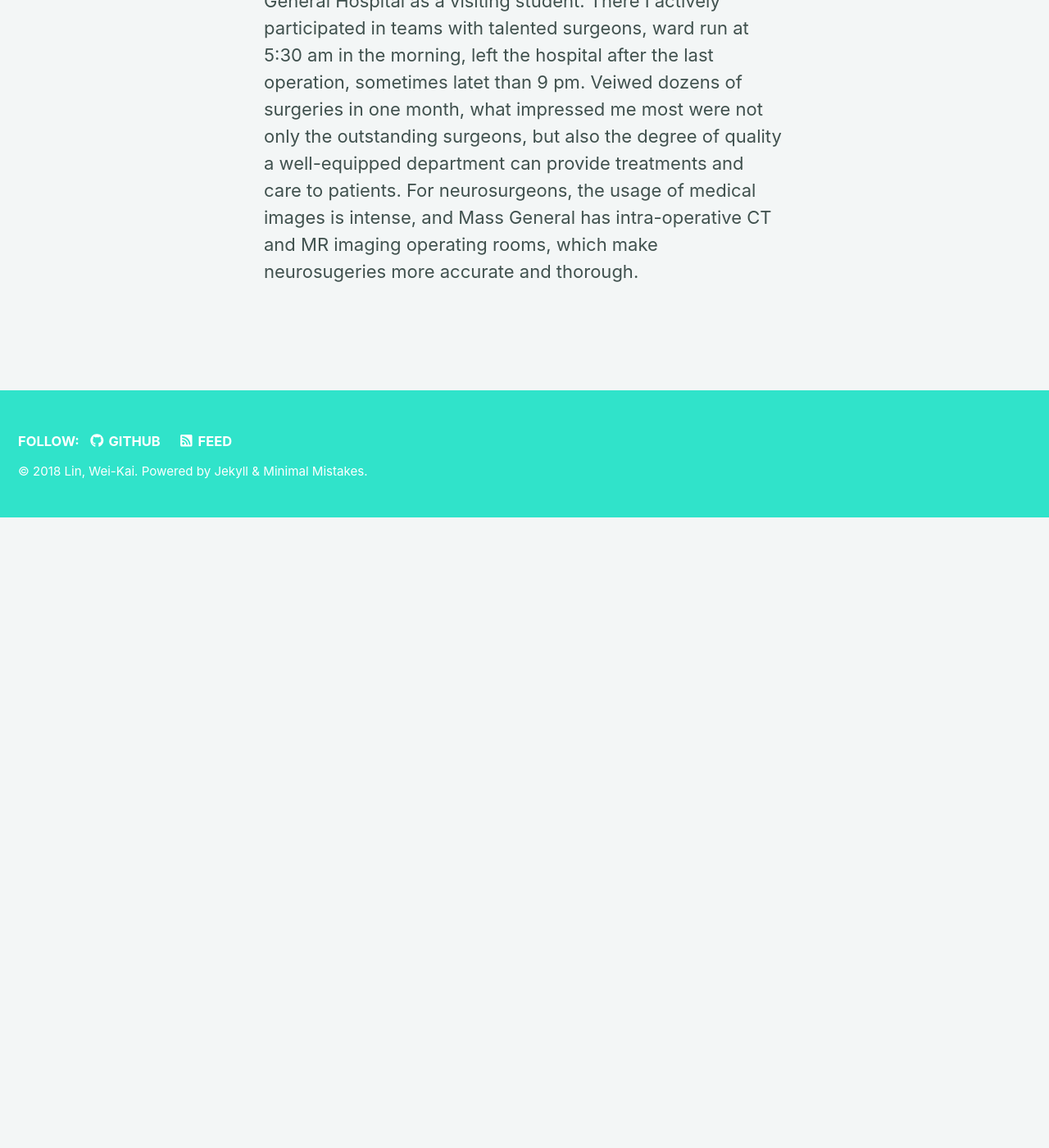
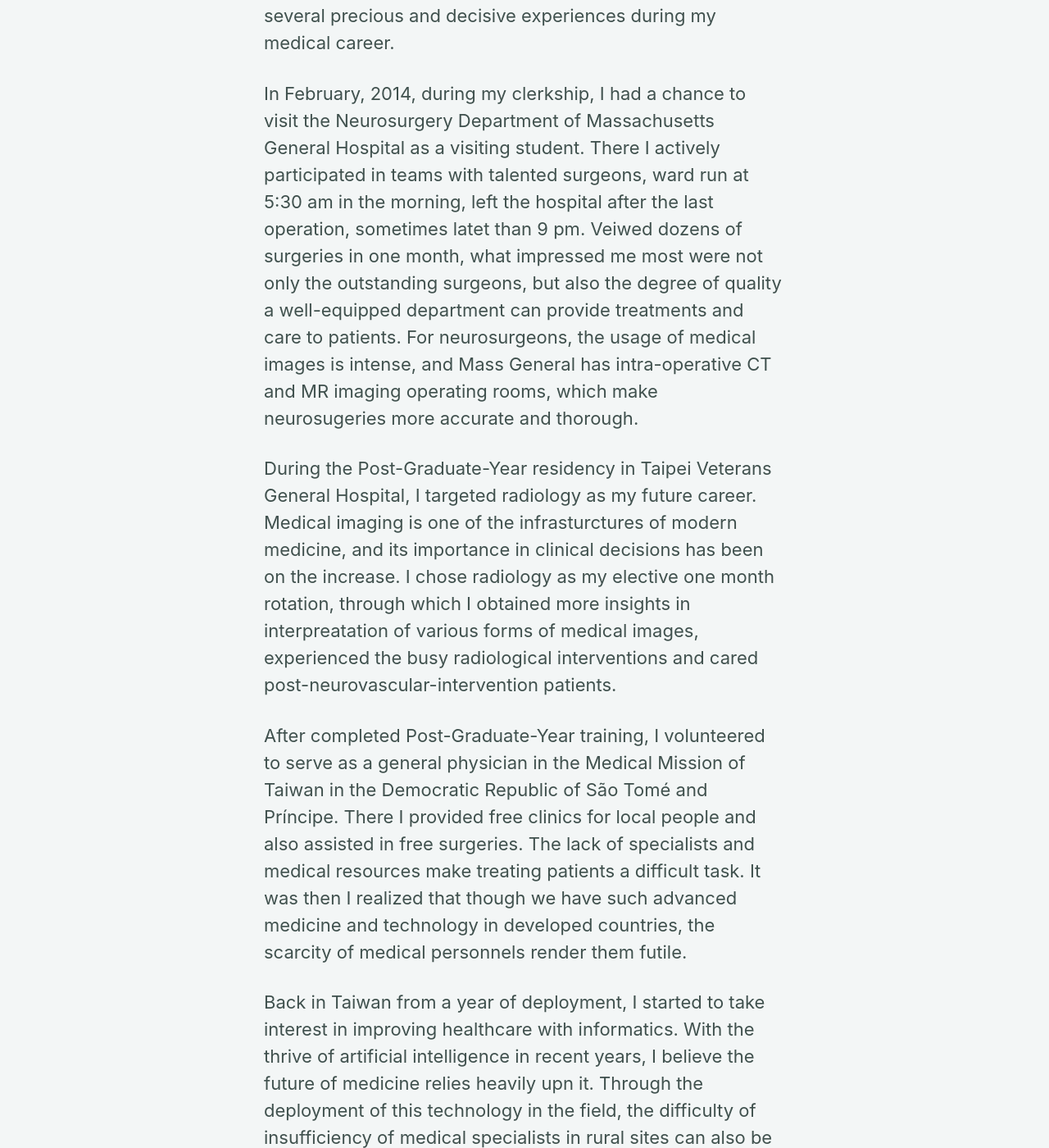
Before and after one commit to spreadwyvern/spreadwyvern.github.io, a Jekyll site: the page built from _pages/About Me.md, in a window 1280 px wide and 1400 px high, scrolled down 960 px. Shown: the whole window at 82% size. Built offline with Jekyll 4.4.1, drawn with Linux system fonts in a browser that asks for light colours; cached includes are drawn as plain includes; nearby versions of some CDN libraries; our own code applies the rules of GitHub Pages for plain Markdown files; before the commit the page ends 1590 px from its top, so only the background shows below that; some of the changed text lies outside the part shown.

Commit message:
update page

```diff
--- a/_pages/About Me.md
+++ b/_pages/About Me.md
@@ -5,8 +5,17 @@
 header:
   image: /assets/images/Iceland.jpg
 ---
-# My Track
+## My Track
+### _I'm a medical doctor, yet instead of practicing clinical medicine, I devoted my knowledge to improve medicine with artificial intelligence._
 
-I think I'm one of the luckiest medical doctors in Taiwan that has several precious and decisive experiences during my medical career.
+I'm one of the luckiest medical doctors in Taiwan that has several precious and decisive experiences during my medical career.
 
 In February, 2014, during my clerkship, I had a chance to visit the Neurosurgery Department of Massachusetts General Hospital as a visiting student. There I actively participated in teams with talented surgeons, ward run at 5:30 am in the morning, left the hospital after the last operation, sometimes latet than 9 pm. Veiwed dozens of surgeries in one month, what impressed me most were not only the outstanding surgeons, but also the degree of quality a well-equipped department can provide treatments and care to patients. For neurosurgeons, the usage of medical images is intense, and Mass General has intra-operative CT and MR imaging operating rooms, which make neurosugeries more accurate and thorough.
+
+During the Post-Graduate-Year residency in Taipei Veterans General Hospital, I targeted radiology as my future career. Medical imaging is one of the infrasturctures of modern medicine, and its importance in clinical decisions has been on the increase. I chose radiology as my elective one month rotation, through which I obtained more insights in interpreatation of various forms of medical images, experienced the busy radiological interventions and cared post-neurovascular-intervention patients.
+
+After completed Post-Graduate-Year training, I volunteered to serve as a general physician in the Medical Mission of Taiwan in the Democratic Republic of São Tomé and Príncipe. There I provided free clinics for local people and also assisted in free surgeries. The lack of specialists and medical resources make treating patients a difficult task. It was then I realized that though we have such advanced medicine and technology in developed countries, the scarcity of medical personnels render them futile.
+
+Back in Taiwan from a year of deployment, I started to take interest in improving healthcare with informatics. With the thrive of artificial intelligence in recent years, I believe the future of medicine relies heavily upn it. Through the deployment of this technology in the field, the difficulty of insufficiency of medical specialists in rural sites can also be tackled with.
+
+I first lectured myself of data analysis and machine learning with online courses. Then in late 2017 I got a position as a research assistant in Digital Insights Research Lab in the Institute of Information Science, Academia Sinica. My team consisted of marvelous researchers from different specialties, electrical engineering, biomedical technology, medicine. Together we work on several projects in implementation of artificial intelligence: machine learning and neural networks in medicine.
```
